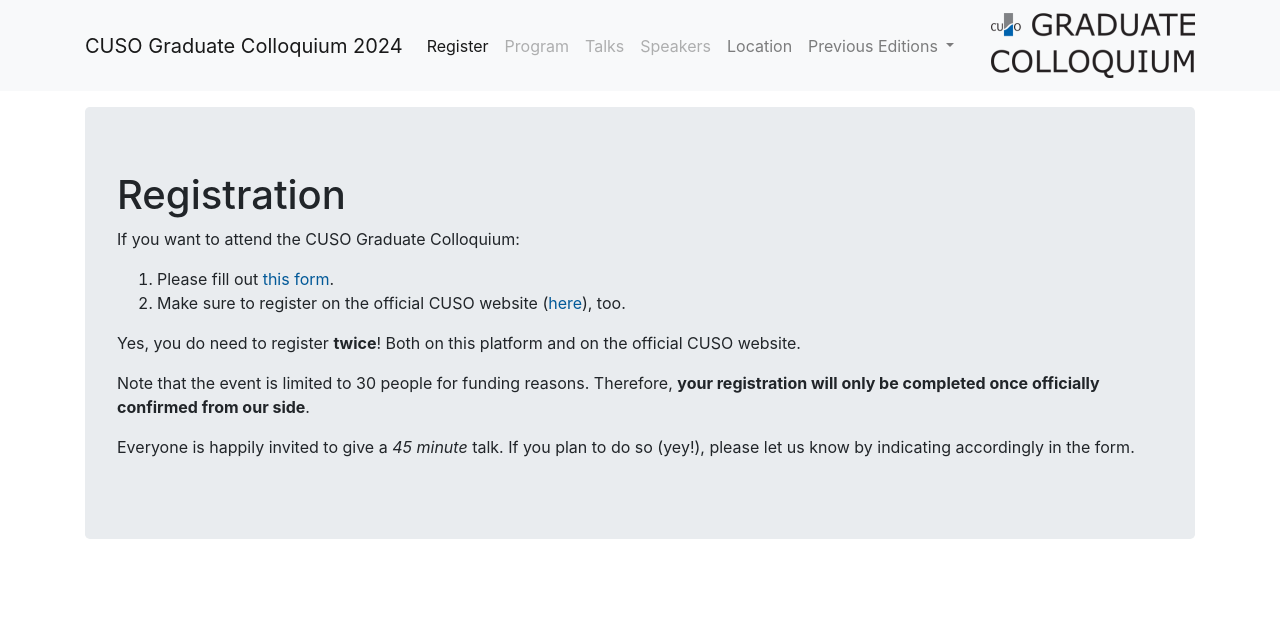
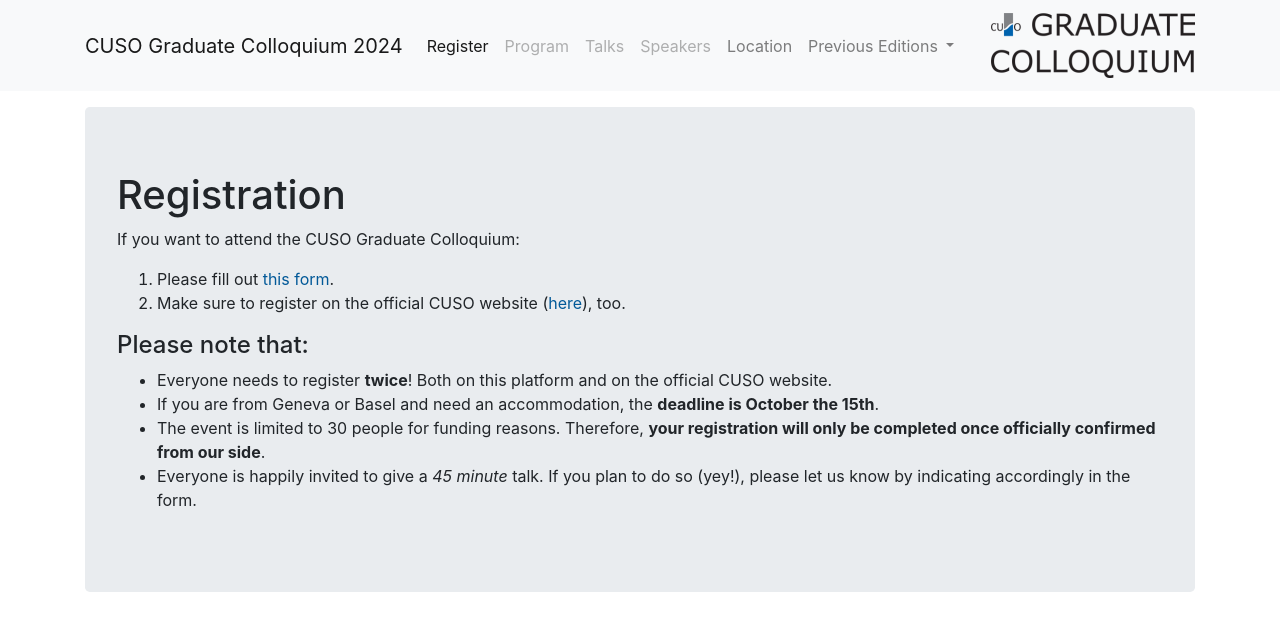
Before and after one commit to cuso-graduate-colloquium-2024/cuso-graduate-colloquium-2024.github.io, a Jekyll site: the page built from register/index.md, in a window 1280 px wide. Shown: the top 631 px of the page. Built offline with Jekyll 4.4.1, drawn with Linux system fonts in a browser that asks for light colours.

Commit message:
chore: added registration deadline for students from geneva and basel

```diff
--- a/_config.yml
+++ b/_config.yml
@@ -118,6 +118,7 @@ conference:
       main_only: true
       text: |
         You may register for the CUSO Graduate Colloquium now [here](/register).
+        If you are from Geneva or Basel and need an accommodation, the __deadline is October the 15th__.
         The 2024 edition of the yearly CUSO Graduate Colloquium will take place in Bern for the first time since 2015.
 
   # Live indications
--- a/register/index.md
+++ b/register/index.md
@@ -9,13 +9,13 @@ If you want to attend the CUSO Graduate Colloquium:
   [this form](https://docs.google.com/forms/d/e/1FAIpQLSfKp_sa9-gK1TJWmt5jE0cOwmdQDfOVrZ1lYgEABW6i1msPXg/viewform?usp=sf_link).
 2. Make sure to register on the official CUSO website ([here](https://math.cuso.ch/?id=2607&tx_displaycontroller[showUid]=7094)), too.
 
-Yes, you do need to register __twice__! Both on this platform and on the official CUSO website.
-
-Note that the event is limited to 30 people for funding reasons.
-Therefore, __your registration will only be completed once officially confirmed from our side__.
-
-Everyone is happily invited to give a *45 minute* talk.
-If you plan to do so (yey!), please let us know by indicating accordingly in the form.
+#### Please note that:
+- Everyone needs to register __twice__! Both on this platform and on the official CUSO website.
+- If you are from Geneva or Basel and need an accommodation, the __deadline is October the 15th__.
+- The event is limited to 30 people for funding reasons.
+  Therefore, __your registration will only be completed once officially confirmed from our side__.
+- Everyone is happily invited to give a *45 minute* talk.
+  If you plan to do so (yey!), please let us know by indicating accordingly in the form.
 
 <!-- <iframe
     src="https://docs.google.com/forms/d/e/1FAIpQLSfKp_sa9-gK1TJWmt5jE0cOwmdQDfOVrZ1lYgEABW6i1msPXg/viewform"
```
Also changed, not shown: index.md (+2 -0 lines).
